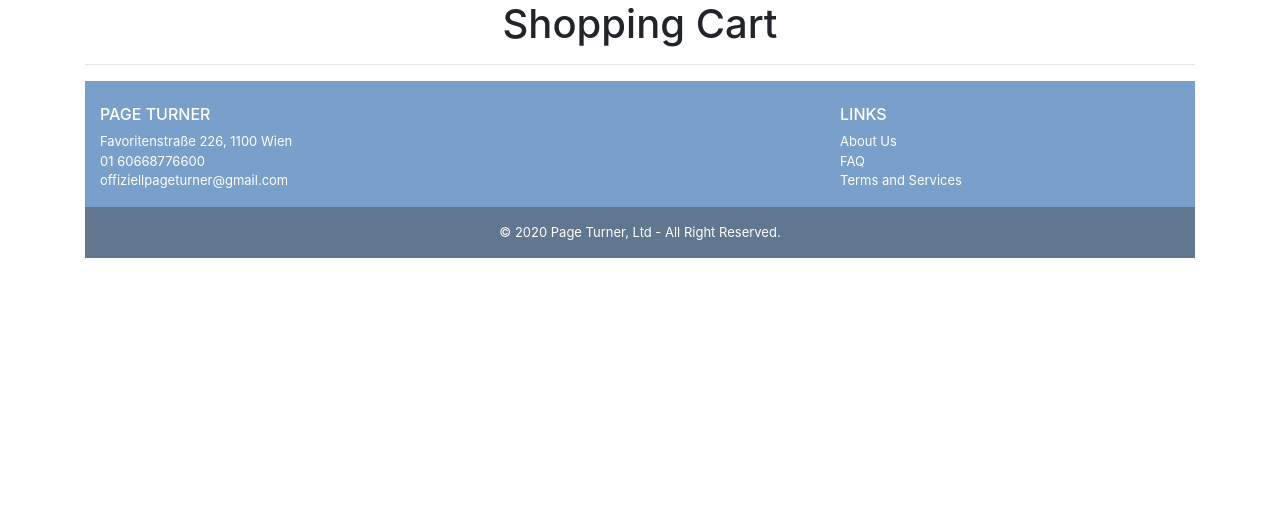
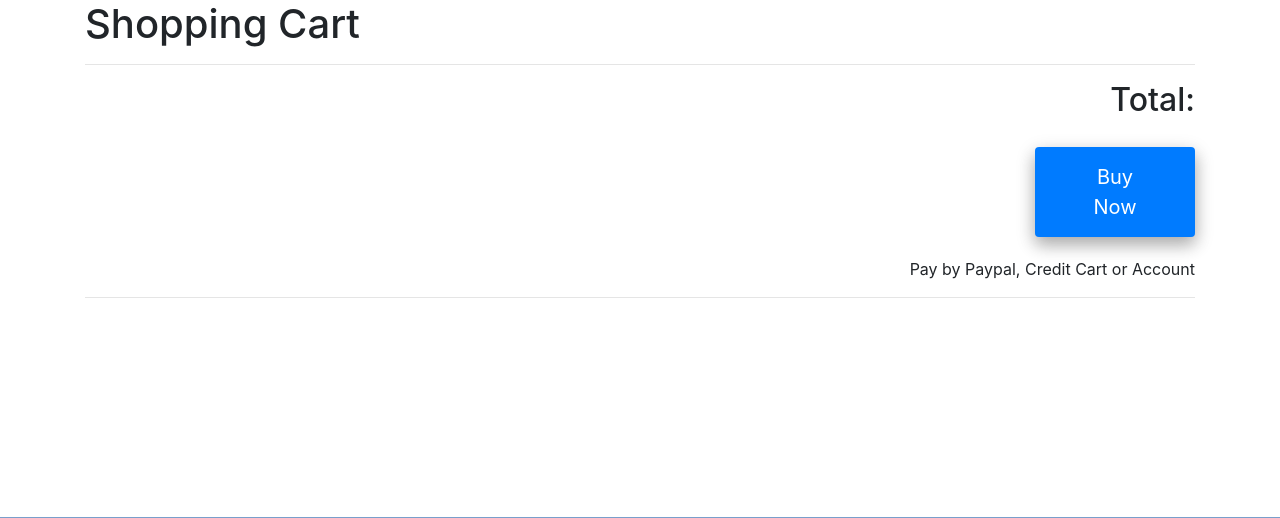
Before and after one commit to leobowenwang/page-turner, a PHP site: page /page-turner/cart.php in a window 1280 px wide. Shown: the part 106-624 px from the top of the page. Run offline with PHP 8.4, Linux system fonts and the light colour scheme; some web fonts are replaced.

Commit message:
added style to shoppingcart and altert when purchasing

```diff
--- a/cart.php
+++ b/cart.php
@@ -3,12 +3,33 @@
 include $_SERVER['DOCUMENT_ROOT'] . "/page-turner/includes/nav.php";
 ?>
 <body>
+<style>
+.button {
+  border: none;
+  color: white;
+  padding: 15px 40px;
+  text-decoration: none;
+  display: inline-block;
+  font-size: 20px;
+  margin-bottom: 20px;
+  margin-top: 20px;
+  margin-left: 950px;
+  cursor: pointer;
+  border-radius: .25rem;
+  box-shadow: 0 8px 16px 0 rgba(0,0,0,0.2), 0 6px 20px 0 rgba(0,0,0,0.19);
+}
+.button {background-color: #007bff;} /* Blue */
+</style>
+
     <div class="container">
-        <div class="text-center">
         <h1>Shopping Cart</h1>
-
-    <hr>
-
+        <hr>
+        <div>
+        <h2 style= "text-align:right;">Total: </h2>
+        <button class="button buy-btn">Buy Now</button>
+        <p style= "text-align:right;">Pay by Paypal, Credit Cart or Account</p>
+        </div>
+      <hr>
 
     </div>
    <!--load books position-->
--- a/js/shoppingcart.js
+++ b/js/shoppingcart.js
@@ -20,11 +20,6 @@
 
             (book["volumeInfo"]["title"] != undefined) ? title = book["volumeInfo"]["title"] : title = "No Title"; //ternary Operator: How? --> Bedingung ? Ausdruck1: Ausdruck2
             (book["volumeInfo"]["authors"] != undefined) ? authors = book["volumeInfo"]["authors"] : authors = "Unknown Author";
-            (book["searchInfo"]["textSnippet"] != undefined) ? description = book["searchInfo"]["textSnippet"] : description = "No Text Snippet";
-            (book["volumeInfo"]["categories"] != undefined) ? categories = book["volumeInfo"]["categories"] : categories = "";
-            (book["volumeInfo"]["publisher"] != undefined) ? publisher = book["volumeInfo"]["publisher"] : publisher = "Unknown Publisher";
-            (book["volumeInfo"]["publishedDate"] != undefined) ? publishedDate = book["volumeInfo"]["publishedDate"] : publishedDate = "Unknown Published Date";
-            (book["volumeInfo"]["averageRating"] != undefined) ? averageRating = book["volumeInfo"]["averageRating"] : averageRating = "0";
             (book["volumeInfo"]["imageLinks"]["thumbnail"] != undefined) ? img = book["volumeInfo"]["imageLinks"]["thumbnail"] : img = "https://booksforphysicists.com/static/cover-not-available.f94fb02e99a0.png";
 
             //to create in html
@@ -65,3 +60,11 @@
     return result;
 }
 getCartBooks(9781451648546,22.99);
+getCartBooks(9780061847011,14.99);
+
+document.getElementsByClassName("buy-btn")[0].addEventListener('click',
+purchaseClicked)
+
+function purchaseClicked (){
+    alert("Thank you for purchasing");
+}
```
